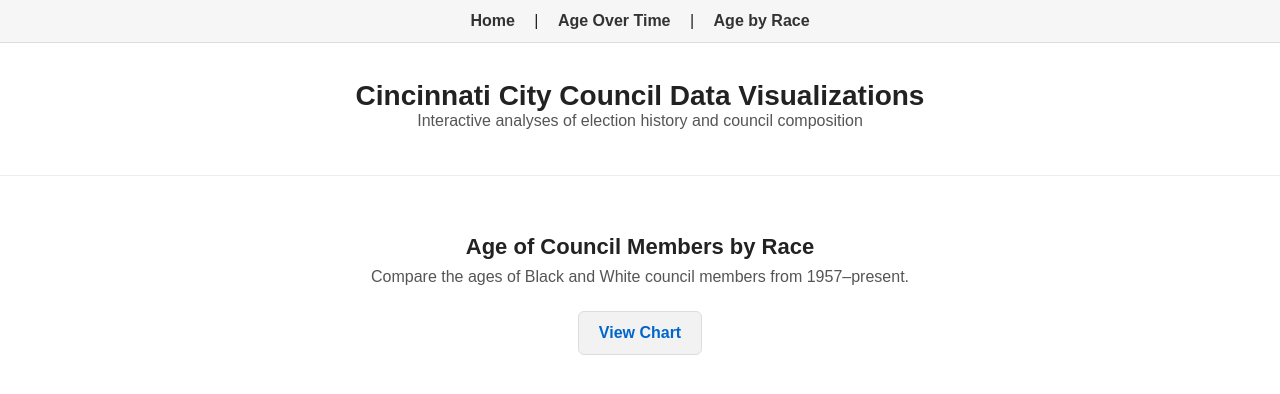
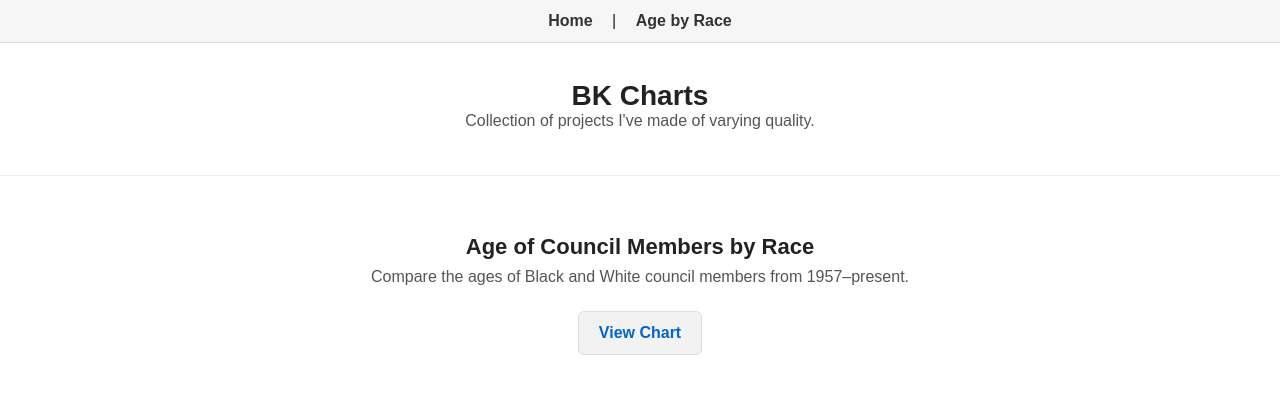
Before and after one commit to BenKelly97/Home, a plain HTML site: page index.html in a window 1280 px wide. Shown: the top 394 px of the page. Drawn offline with Linux system fonts and the light colour scheme.

Commit message:
Update index.html

```diff
--- a/index.html
+++ b/index.html
@@ -94,13 +94,12 @@
   <!-- Fixed top navigation bar -->
   <nav>
     <a href="index.html">Home</a> |
-    <a href="Council_Member_Ages_Since1957_Interactive_AvgNote.html">Age Over Time</a> |
     <a href="Council_Member_Ages_ByRace_1957plus_Interactive.html">Age by Race</a>
   </nav>
 
   <header>
-    <h1>Cincinnati City Council Data Visualizations</h1>
-    <p>Interactive analyses of election history and council composition</p>
+    <h1>BK Charts</h1>
+    <p>Collection of projects I've made of varying quality.</p>
   </header>
 
   <main>
```
